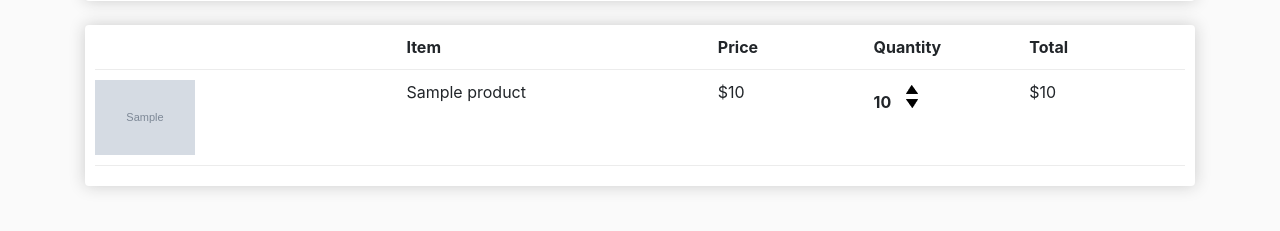
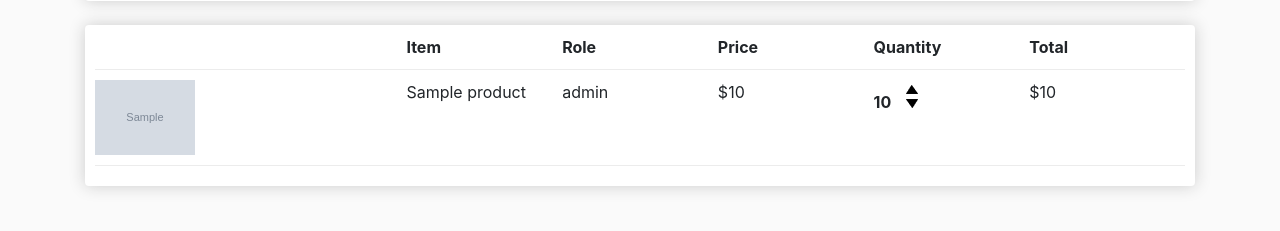
Before and after one commit to JinmanCai/OnlineShopping, a Django app: template webshopping/lolshopping/templates/design/cart.html in a window 1280 px wide. Shown: the part 296-527 px from the top of the page. Run offline with Django 3.2, Linux system fonts and the light colour scheme; tables that the repository leaves empty hold one stand-in row (values such as "Sample post"); the template is opened without the code that fills it: values that come from a table or form of the project are taken from there, most other values are stand-ins (such as "Sample title", 1, 10 or a date in 2020); grey boxes marked "Sample" are stand-in pictures; some libraries are stand-ins or nearby versions.

Commit message:
Added the role column in the cart page

```diff
--- a/webshopping/lolshopping/templates/design/cart.html
+++ b/webshopping/lolshopping/templates/design/cart.html
@@ -32,7 +32,8 @@
 
                 <div class="cart-row">
 					<div style="flex:2"></div>
-					<div style="flex:2"><strong>Item</strong></div>
+                    <div style="flex:1"><strong>Item</strong></div>
+                    <div style="flex:1"><strong>Role</strong></div>
 					<div style="flex:1"><strong>Price</strong></div>
 					<div style="flex:1"><strong>Quantity</strong></div>
 					<div style="flex:1"><strong>Total</strong></div>
@@ -40,7 +41,8 @@
                 {% for item in items %}
                 <div class="cart-row">
 					<div style="flex:2"><img class="row-image" src="{{item.product.imageURL}}"></div>
-					<div style="flex:2"><p>{{item.product.name}}</p></div>
+                    <div style="flex:1"><p>{{item.product.name}}</p></div>
+                    <div style="flex:1"><p>{{item.product.role}}</p></div>
                     <div style="flex:1"><p>${{item.product.price}}</p></div>
 
 					<div style="flex:1">
```
